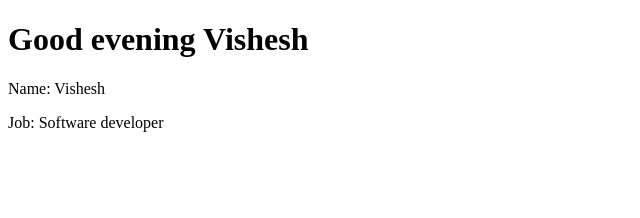
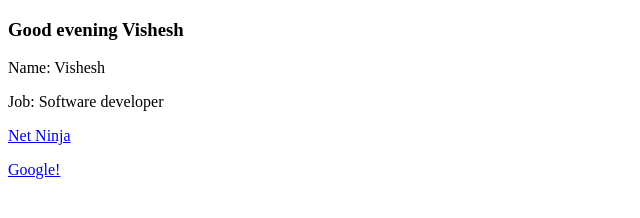
Before and after one commit to VisheshSingh/VueJS_sandbox, a plain HTML site: page index.html in a window 1280 px wide. Shown: the whole page, without its empty margins (0-640 px from the left). Drawn offline with nearby package versions, Linux system fonts and the light colour scheme.

Commit message:
Data binding

```diff
--- a/app.js
+++ b/app.js
@@ -2,7 +2,9 @@ new Vue({
   el: "#vue_app",
   data: {
     name: "Vishesh",
-    job: "Software developer"
+    job: "Software developer",
+    website: "http://www.thenetninja.co.uk",
+    websiteTag: '<a href="http://www.google.com">Google!</a>'
   },
   methods: {
     greet: function(time) {
--- a/index.html
+++ b/index.html
@@ -12,9 +12,14 @@
 
 <body>
     <div id="vue_app">
-        <h1>{{ greet('evening') }}</h1>
+        <!-- Data & models -->
+        <h3>{{ greet('evening') }}</h3>
         <p>Name: {{ name }}</p>
         <p>Job: {{ job }}</p>
+
+        <!-- Data Binding -->
+        <a v-bind:href="website">Net Ninja</a>
+        <p v-html="websiteTag"></p>
     </div>
 
     <script src="app.js"></script>
```
